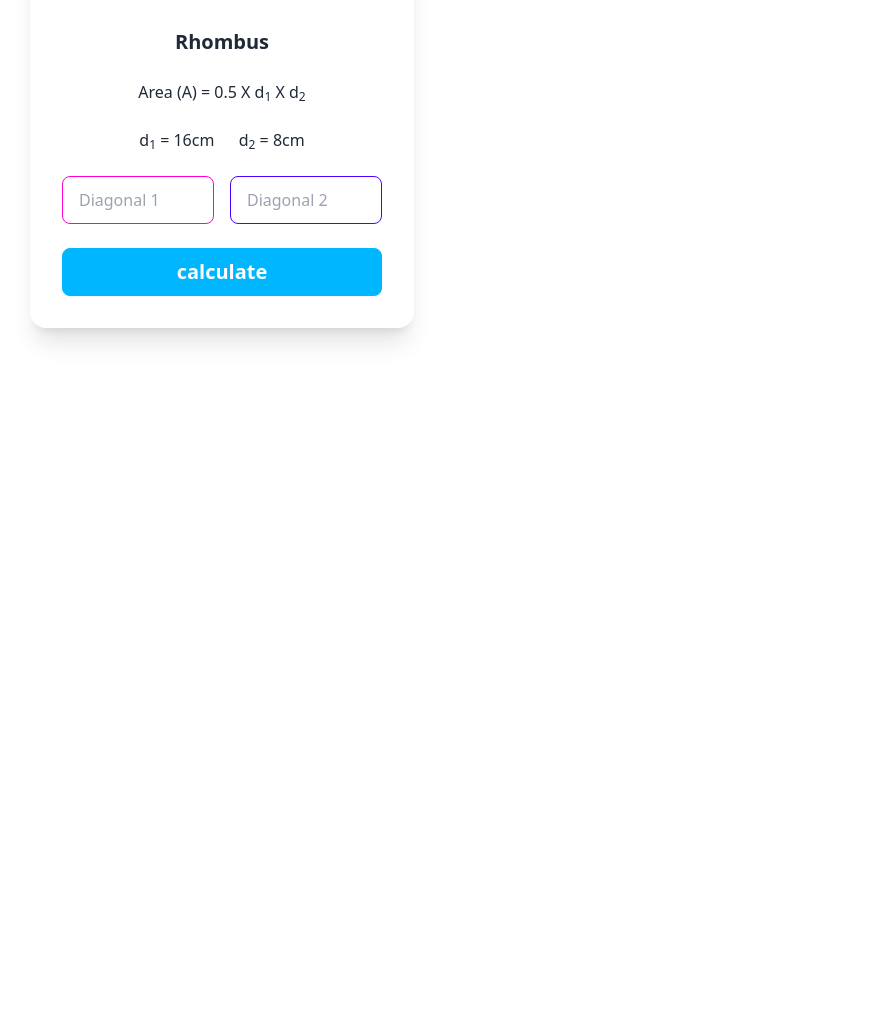
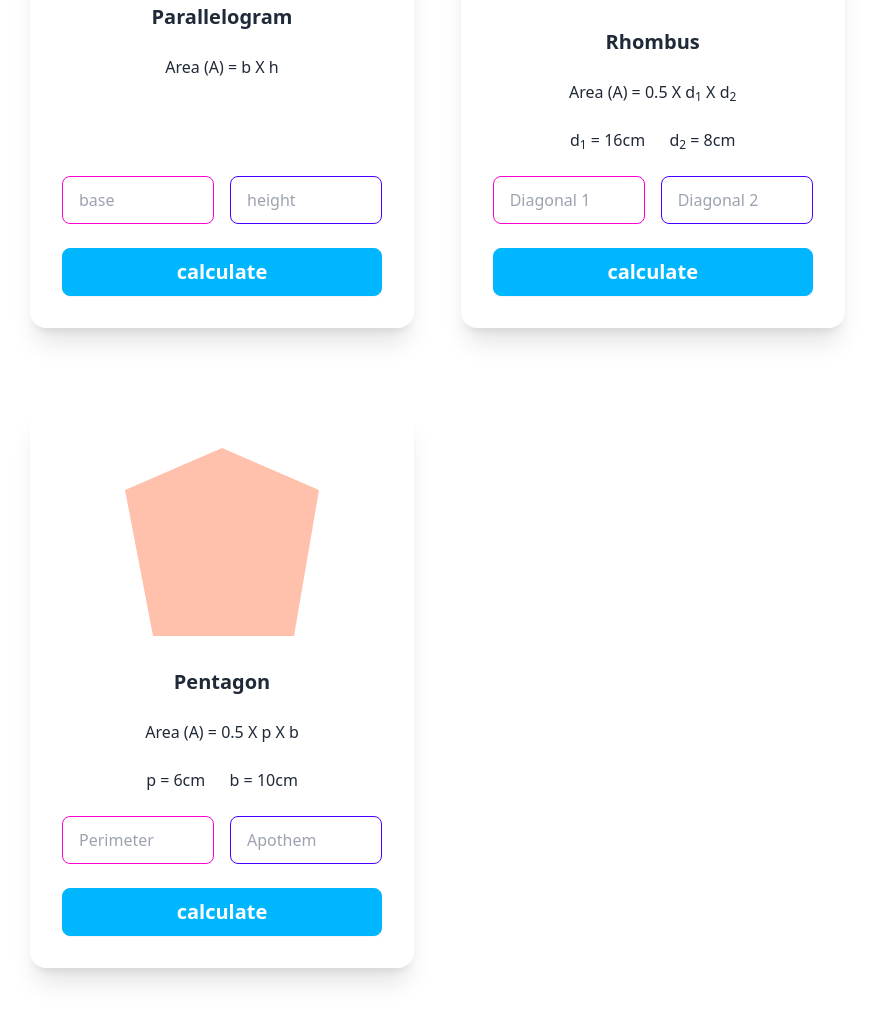
Before and after one commit to DeepsEffect/geometry-gin, a plain HTML site: page index.html in a window 1280 px wide. Shown: the part 1052-2068 px from the top of the page, without its empty margins (18-892 px from the left). Before the commit the page ends 1428 px from the top, so only its background shows below. Drawn offline with nearby package versions, Linux system fonts and the light colour scheme.

Commit message:
pentagon added

```diff
--- a/index.html
+++ b/index.html
@@ -21,7 +21,7 @@
     <main>
         <div class="lg:flex justify-between">
             <!-- card 1 -->
-            <div class="grid grid-cols-1 md:grid-cols-2 lg:grid-cols-3 gap-20">
+            <div class="grid grid-cols-1 md:grid-cols-2 2xl:grid-cols-3 gap-20">
                 <div class="shadow-xl card md:w-96 bg-base-100">
                     <figure class="px-10 pt-10">
                         <img src="./images/triangle.png" />
@@ -102,6 +102,27 @@
                         </div>
                     </div>
                 </div>
+                <!-- card 5 -->
+                <div class="shadow-xl card md:w-96 bg-base-100">
+                    <figure class="px-10 pt-10">
+                        <img src="./images/pentagon.png" />
+                    </figure>
+                    <div class="items-center text-center card-body gap-y-6">
+                        <h2 class="card-title">Pentagon</h2>
+                        <p>Area (A) = 0.5 X p X b</p>
+                        <p>p = 6cm &emsp; b = 10cm</p>
+                        <div class="flex gap-4">
+                            <input id="perimeter" class="w-full max-w-xs input input-bordered input-secondary"
+                                placeholder="Perimeter" type="text">
+                            <input id="apothem" class="w-full max-w-xs input input-bordered input-primary"
+                                placeholder="Apothem" type="text">
+                        </div>
+                        <div class="w-full card-actions">
+                            <button class="w-full text-xl text-white btn btn-info"
+                                onclick="getPentagonInfo()">calculate</button>
+                        </div>
+                    </div>
+                </div>
             </div>
             <div id="calculate-area"
                 class="bg-success w-full lg:w-[437px] h-[450px] drop-shadow-lg pt-4 text-white text-xl font-semibold">
@@ -114,6 +135,7 @@
     <script src="js/rectangle.js"></script>
     <script src="js/paralellogram.js"></script>
     <script src="js/rhombus.js"></script>
+    <script src="js/pentagon.js"></script>
 </body>
 
 </html>
--- /dev/null
+++ b/js/pentagon.js
@@ -0,0 +1,6 @@
+function getPentagonInfo() {
+    const perimeter = getValuesById('perimeter')
+    const apothem = getValuesById('apothem')
+    const pentagonArea = 0.5 * perimeter * apothem;
+    calculation('calculate-area', pentagonArea, 'Pentagon');
+}
```
